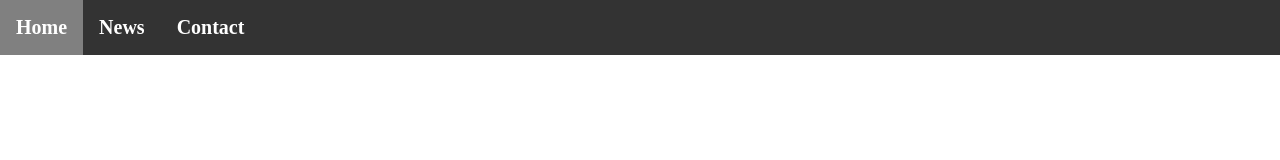
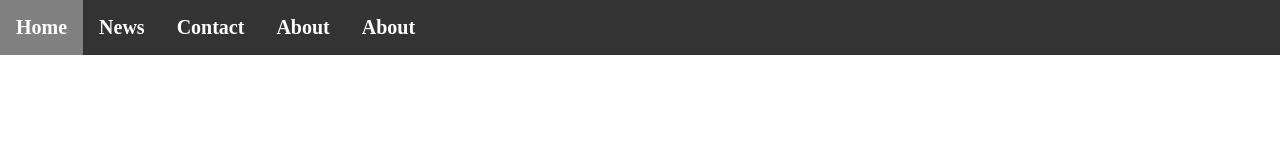
Before and after one commit to mohammadrezagohari/HTML_CSS_MOJTAMA_FANI_TEHRN, a plain HTML site: page unorder-list.htm in a window 1280 px wide. Drawn offline with Linux system fonts and the light colour scheme.

Commit message:
added items for push data

```diff
--- a/unorder-list.htm
+++ b/unorder-list.htm
@@ -46,6 +46,13 @@
         <li>
             <h1 href="#contact">Contact</h1>
         </li>
+        <li>
+            <h1 href="#about">About</h1>
+        </li>
+        <li>
+            <h1 href="#about">About</h1>
+        </li>
+
     </ul>
 </body>
 
```
